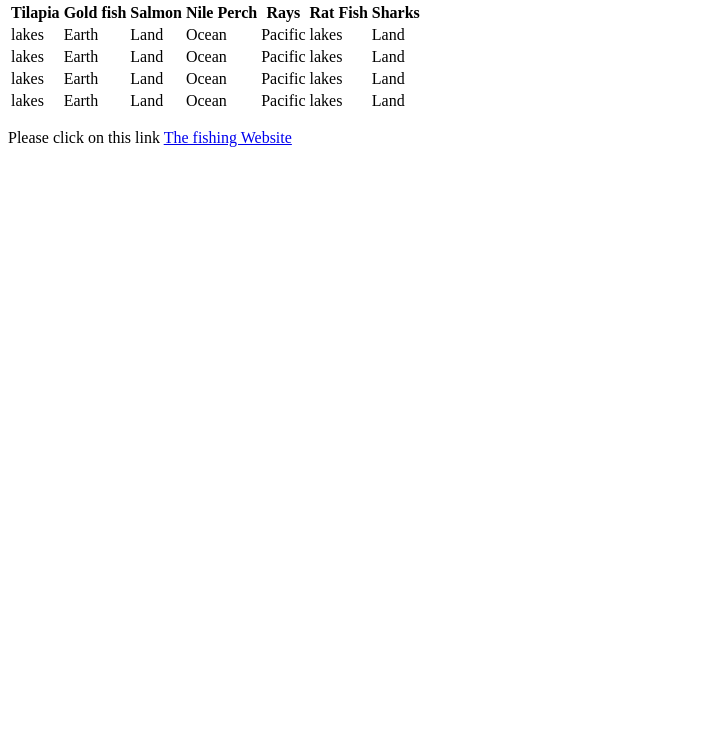
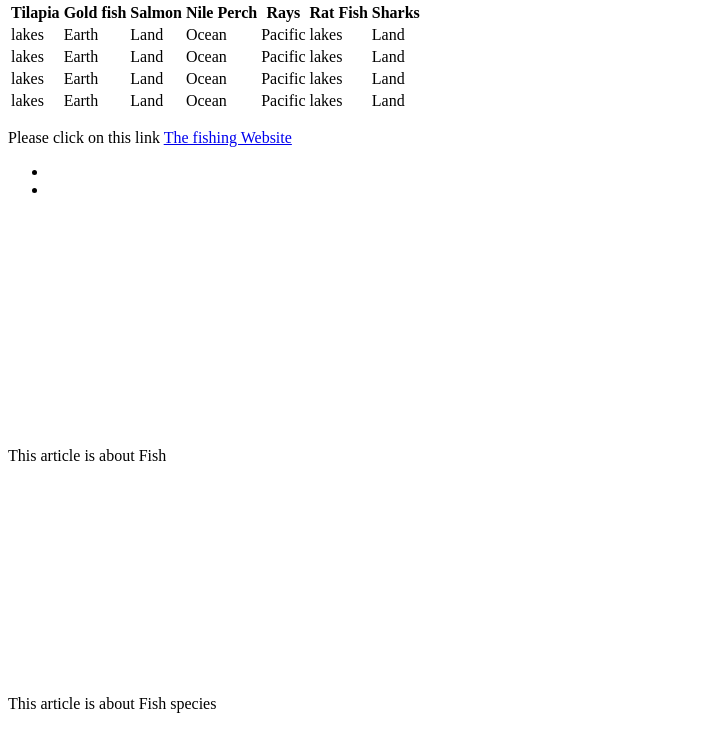
Before and after one commit to Tumworobere/EJ-Media, a plain HTML site: page index.html in a window 1280 px wide. Shown: the part 644-1373 px from the top of the page, without its empty margins (0-713 px from the left). Before the commit the page ends 807 px from the top, so only its background shows below. Drawn offline with Linux system fonts and the light colour scheme.

Commit message:
Created links with in the same web page

```diff
--- a/index.html
+++ b/index.html
@@ -76,6 +76,36 @@ test &nbsp&nbsp test
 
 <a href="https://www.fishing.net.nz/"> The fishing Website</a>
 </p>
+
+<ul>
+    <li>   <a href=" #Fish" Fish section></a> </li>
+    <li>   <a href=" #fish species" Fish species section></a> </li>
+</ul>
+<br>
+<br>
+<br>
+<br>
+<br>
+<br>
+<br>
+<br>
+<br>
+<br>
+<br>
+<br>
+<p> <a name="Fish">This article is about Fish</a></p>
+<br>
+<br>
+<br>
+<br>
+<br>
+<br>
+<br>
+<br>
+<br>
+<br>
+<br>
+<p> <a name="fish species">This article is about Fish species</a></p>
 </body>
 
 
```
